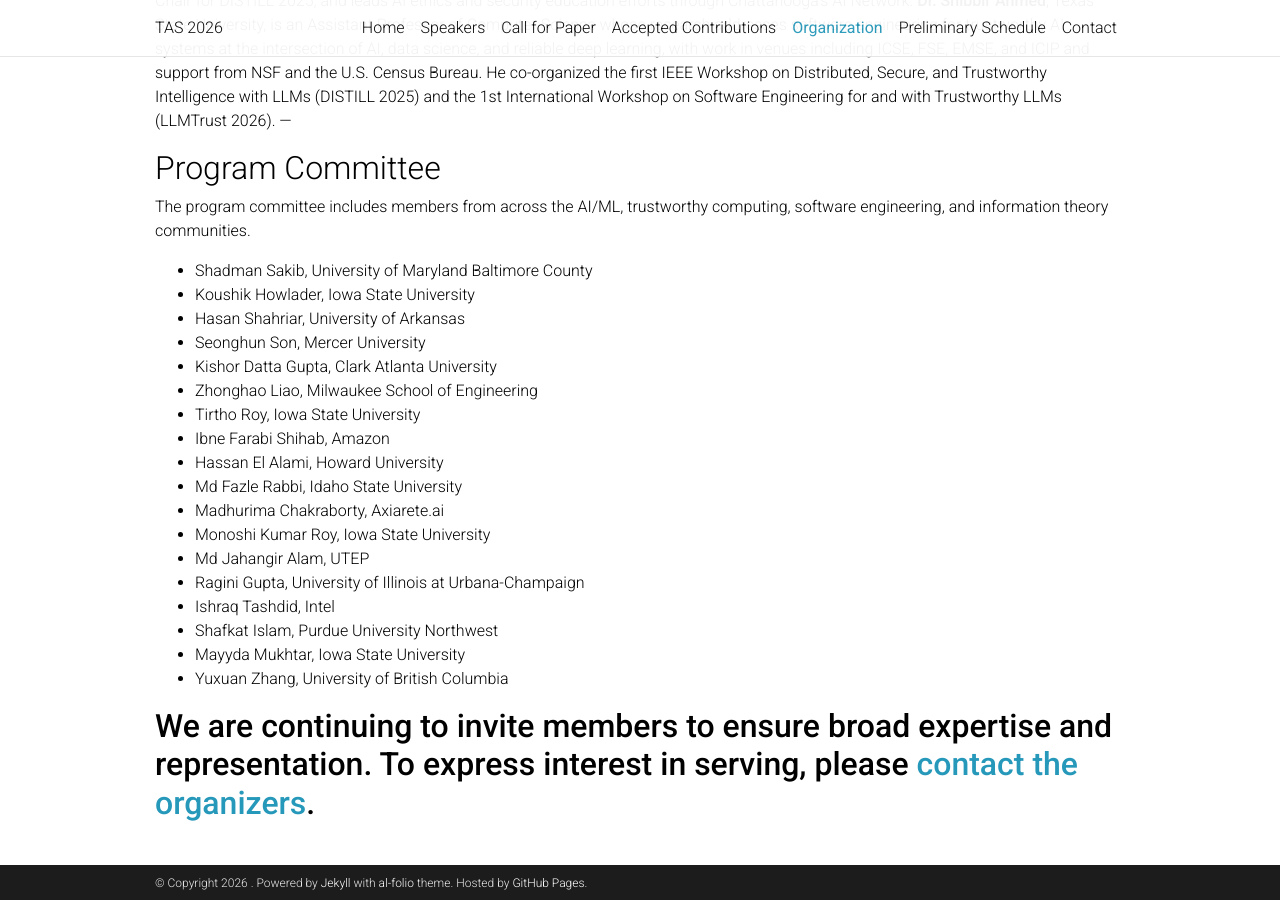
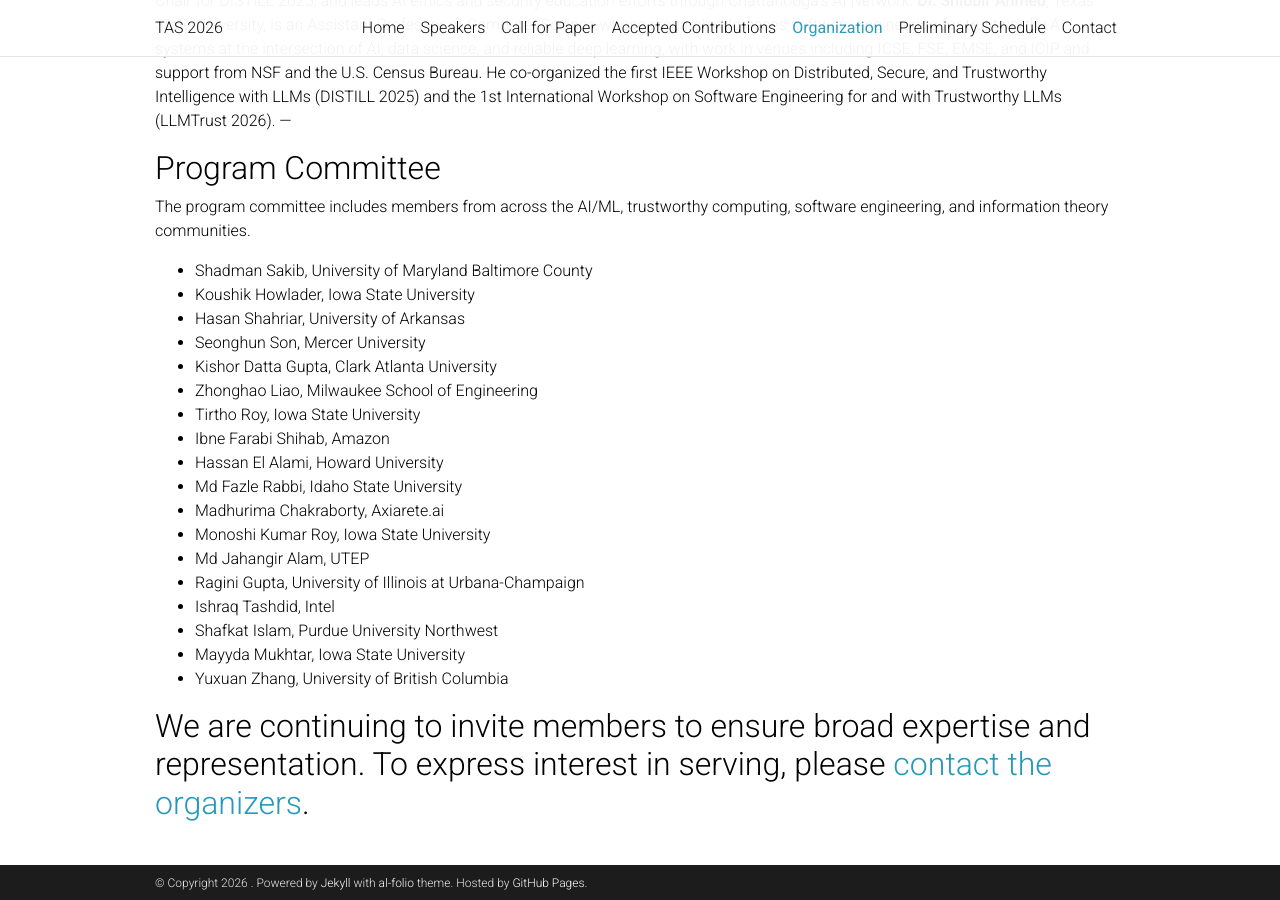
Before and after one commit to tas2026/tas2026.github.io, a Jekyll site: the page built from _pages/organization.md, in a window 1280 px wide and 900 px high, scrolled down 1478 px. Built offline with Jekyll 4.4.1, drawn with Linux system fonts in a browser that asks for light colours; comment, search, counter and statistics services are not loaded; a style sheet for code colours, icons or effects is not loaded.

```diff
--- a/_pages/organization.md
+++ b/_pages/organization.md
@@ -104,5 +104,5 @@ The program committee includes members from across the AI/ML, trustworthy comput
 - Mayyda Mukhtar, Iowa State University
 - Yuxuan Zhang, University of British Columbia
 
-**We are continuing to invite members to ensure broad expertise and representation. To express interest in serving, please [contact the organizers]({{ '/contact/' | relative_url }}).**
+We are continuing to invite members to ensure broad expertise and representation. To express interest in serving, please [contact the organizers]({{ '/contact/' | relative_url }}).
 ---
```
